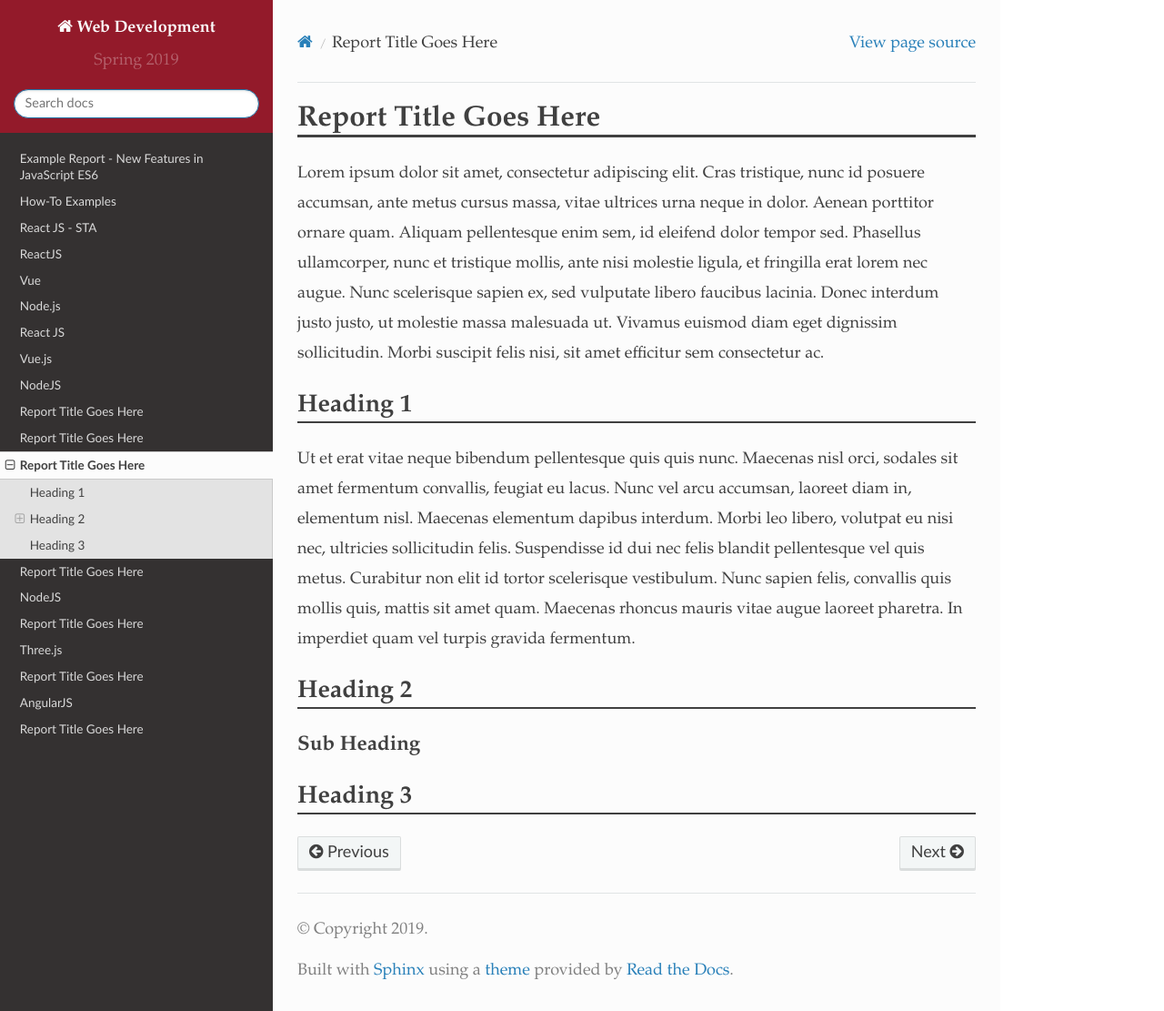
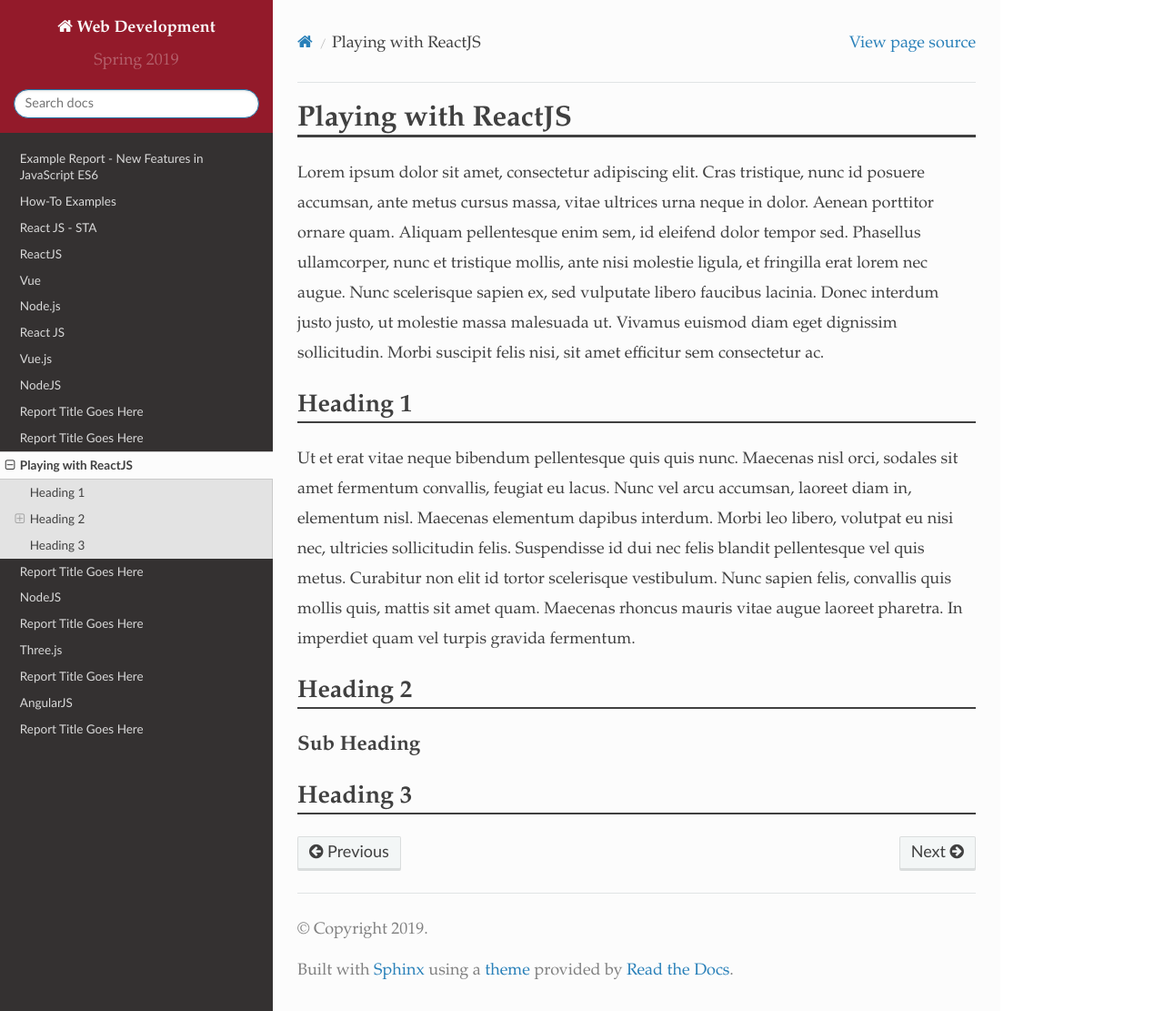
Before and after one commit to pvcraven/2019_spring_web_dev, a Sphinx documentation site: the page built from source/final/kosobucki/index.rst, in a window 1280 px wide and 1111 px high. Shown: the whole window at 91% size. Built offline with Sphinx 7.4.7 and the Read the Docs theme 2.0.0, drawn with Linux system fonts in a browser that asks for light colours.

Commit message:
Final Project choice upload

```diff
--- a/source/final/kosobucki/index.rst
+++ b/source/final/kosobucki/index.rst
@@ -1,5 +1,5 @@
-Report Title Goes Here
-======================
+Playing with ReactJS
+====================
 
 Lorem ipsum dolor sit amet, consectetur adipiscing elit. Cras tristique, nunc
 id posuere accumsan, ante metus cursus massa, vitae ultrices urna neque in dolor.
```
